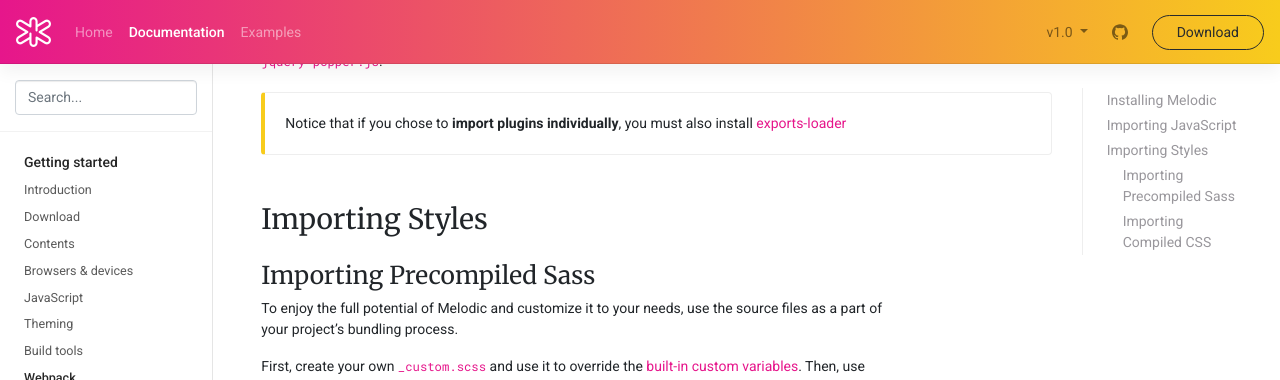
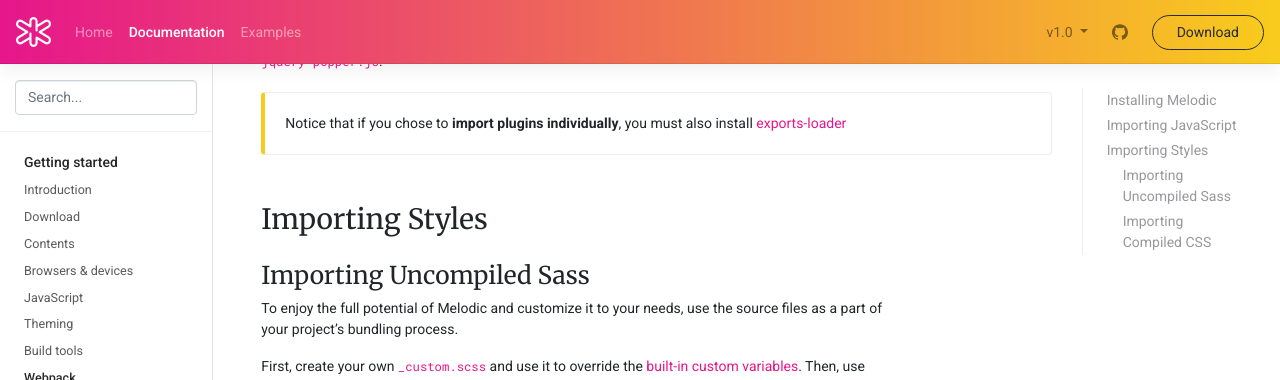
Before and after one commit to arielkirkwood/melodic-web, a Jekyll site: the page built from docs/1.0/getting-started/webpack.md, in a window 1280 px wide and 900 px high, scrolled down 700 px. Shown: the top 380 px of the window. Built offline with Jekyll 4.4.1, drawn with Linux system fonts in a browser that asks for light colours; nearby versions of some CDN libraries; comment, search, counter and statistics services are not loaded; the table of contents is made by our own code.

Commit message:
Precompiled -> Uncompiled

```diff
--- a/docs/1.0/getting-started/webpack.md
+++ b/docs/1.0/getting-started/webpack.md
@@ -36,7 +36,7 @@
 
 ## Importing Styles
 
-### Importing Precompiled Sass
+### Importing Uncompiled Sass
 
 To enjoy the full potential of Melodic and customize it to your needs, use the source files as a part of your project's bundling process.
 
```
